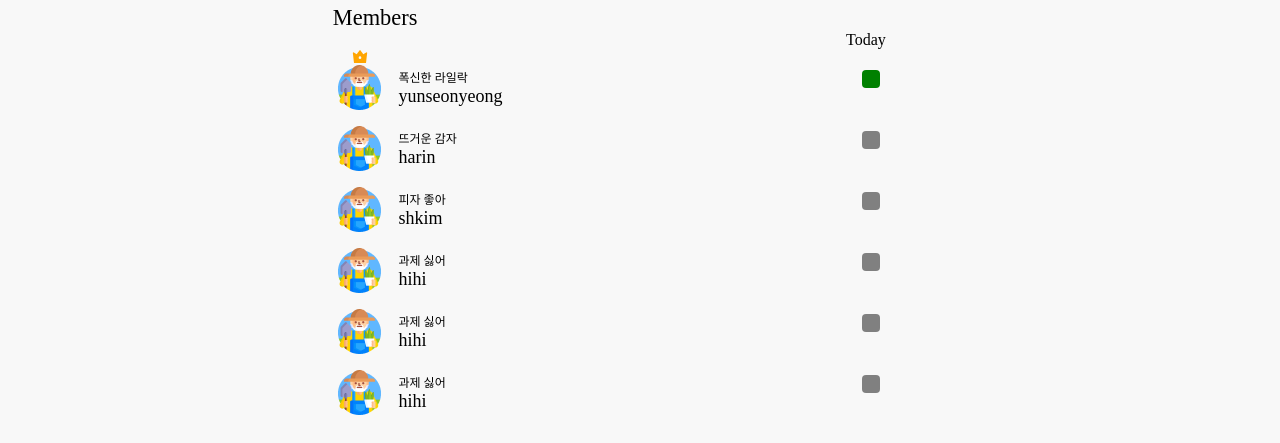
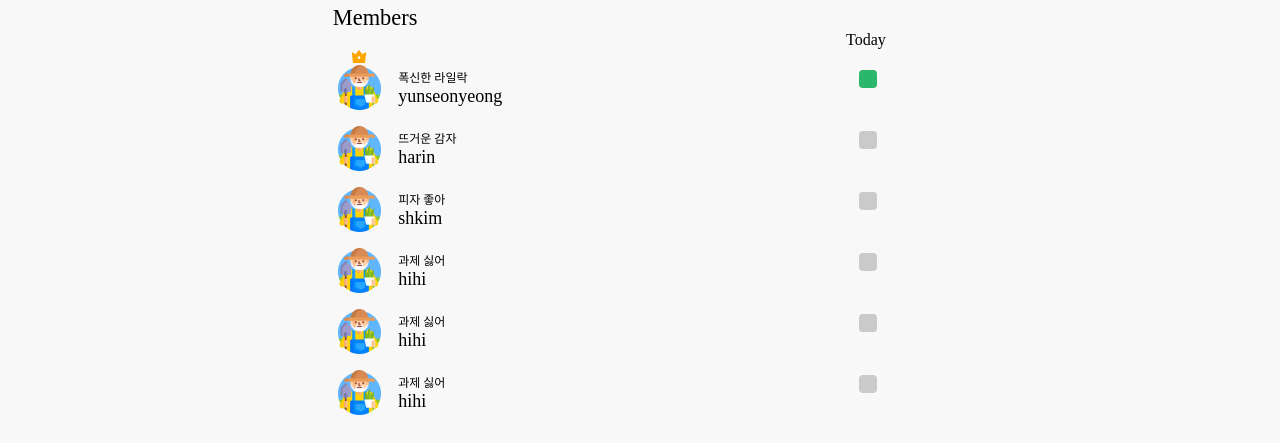
Before and after one commit to yunseonyeong/Gardener_Client, a React (Create React App) app: page /challenge in a window 1280 px wide. Shown: the part 155-598 px from the top of the page. Built offline with nearby package versions, Linux system fonts and the light colour scheme; a web font is replaced by a local one.

Commit message:
memberLIst overflow

```diff
--- a/src/components/teamChallenge/memberIntro/memberIntro.js
+++ b/src/components/teamChallenge/memberIntro/memberIntro.js
@@ -51,10 +51,10 @@ const MemberName = styled.div`
   font-size: ${props => props.fontSize}px;
 `
 const TodayCommit = styled.div`
-  width : 18px;
+  width: 18px;
   height: 18px;
   border-radius: 4px;
-  background-color: ${props => props.color ? 'green' : 'gray'};
+  background-color: ${(props) => (props.color ? "#2AB66B" : "#CACACA")};
 `;
 
 const MemTier = styled.div``;
@@ -64,7 +64,7 @@ const TodayCommitDom = styled.div`
   display: flex;
   justify-content: space-between;
   align-items: center;
-  margin-right: 11%;
+  margin-right: 11.5%;
   flex-basis: 60%;
 `;
 
```
